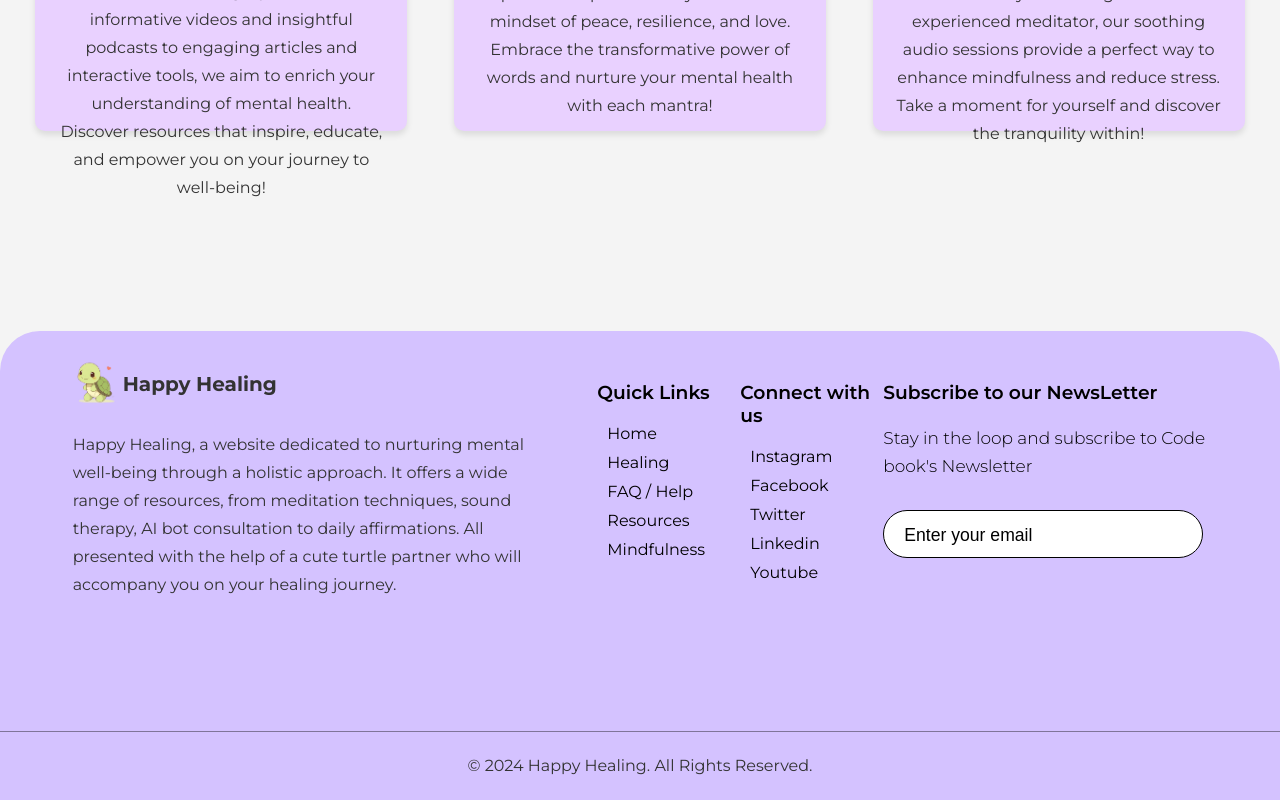
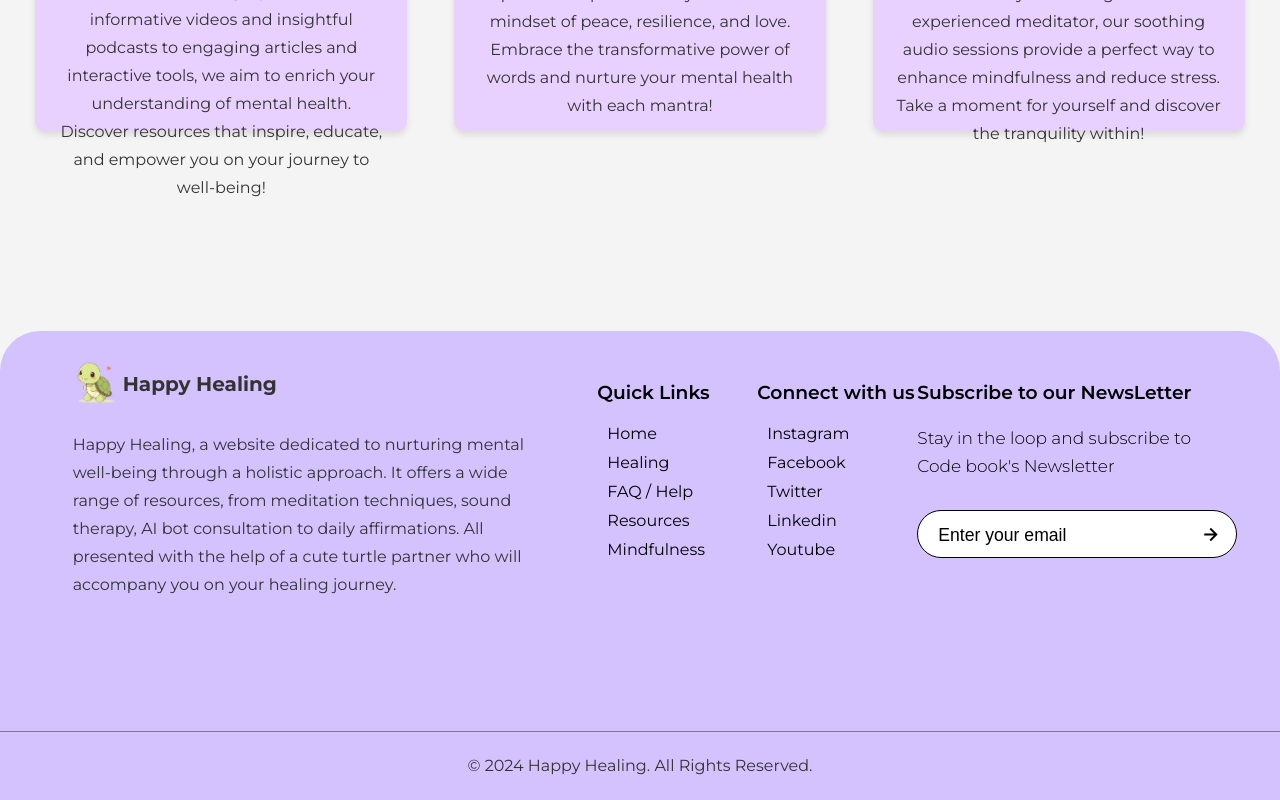
Before and after one commit to Shreyaa173/Happy-Healing, a React (Vite) app: page / in a window 1280 px wide. Shown: the part 2087-2887 px from the top of the page. Built offline with nearby package versions, Linux system fonts and the light colour scheme; a web font is replaced by a local one.

Commit message:
Search icon added

```diff
--- a/src/components/Footer/Footer.css
+++ b/src/components/Footer/Footer.css
@@ -85,16 +85,22 @@
   line-height: 1.75rem;
 }
 
-.third .search {
+.third {
   width: 20rem;
+}
+
+.search {
+  width: 20rem;
+  position: relative;
 }
 
 .search input {
   border-radius: 30px;
   border: 1px solid #ccc;
   height: 4.5rem;
-  width: 20rem;
+  width: 100%;
   padding-left: 20px;
+  padding-right: 50px;
   font-size: 1.25rem;
   color: #333;
   background-color: #f9f9f9;
@@ -116,7 +122,10 @@
   background-color: transparent;
   cursor: pointer;
   position: absolute;
-  right: 10px;
+  right: 15px;
+  transform: translateY(-50%);
+  font-size: 1.5rem;
+  top: 55%;
 }
 
 .search .arrow {
--- a/src/components/Footer/Footer.jsx
+++ b/src/components/Footer/Footer.jsx
@@ -75,10 +75,10 @@ function Footer() {
                   <input
                     type="text"
                     placeholder="Enter your email"
-                    spellCheck="false"
+                    spellcheck="false"
                   />
                   <button>
-                    <box-icon name="right-arrow-alt"></box-icon>
+                    <i className="bx bx-right-arrow-alt"></i>
                   </button>
                 </div>
               </div>
```
